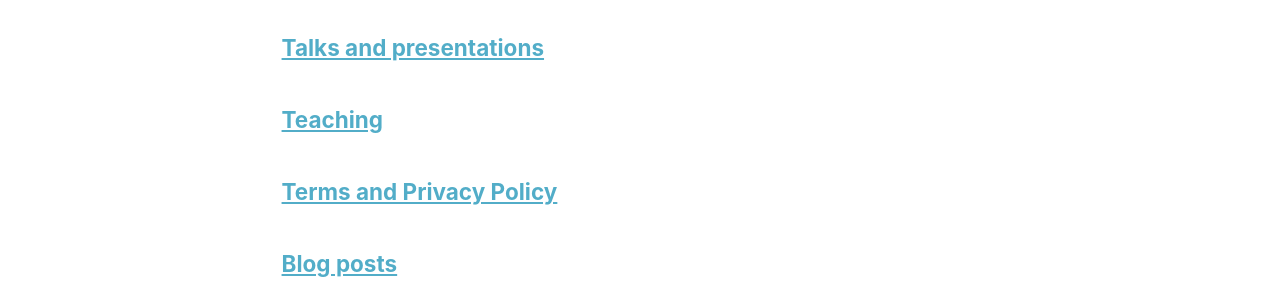
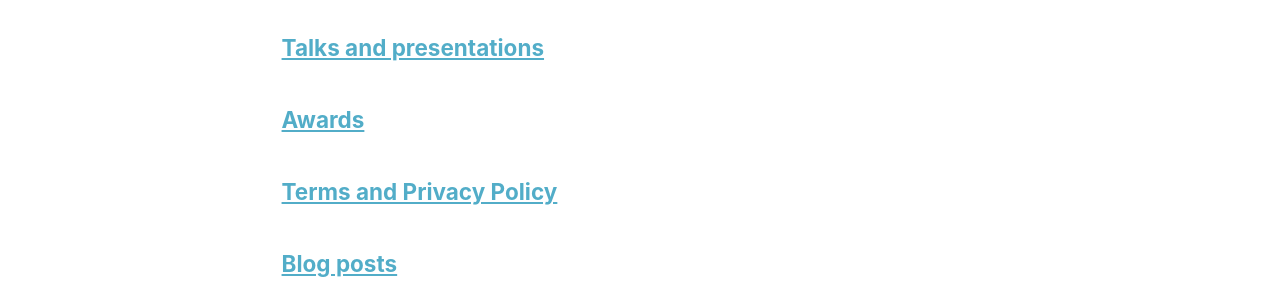
Before and after one commit to Lin-Han-WANG/Linhan_WANG.github.io, a Jekyll site: the page built from _pages/page-archive.html, in a window 1280 px wide and 900 px high, scrolled down 1090 px. Shown: the part 155-455 px from the top of the window. Built offline with Jekyll 4.4.1, drawn with Linux system fonts in a browser that asks for light colours; a script that is not in the unit is left out.

Commit message:
Awards.html

```diff
--- a/_pages/teaching.html
+++ b/_pages/teaching.html
@@ -1,7 +1,7 @@
 ---
 layout: archive
-title: "Teaching"
-permalink: /teaching/
+title: "Awards"
+permalink: /Awards/
 author_profile: true
 ---
 
```
